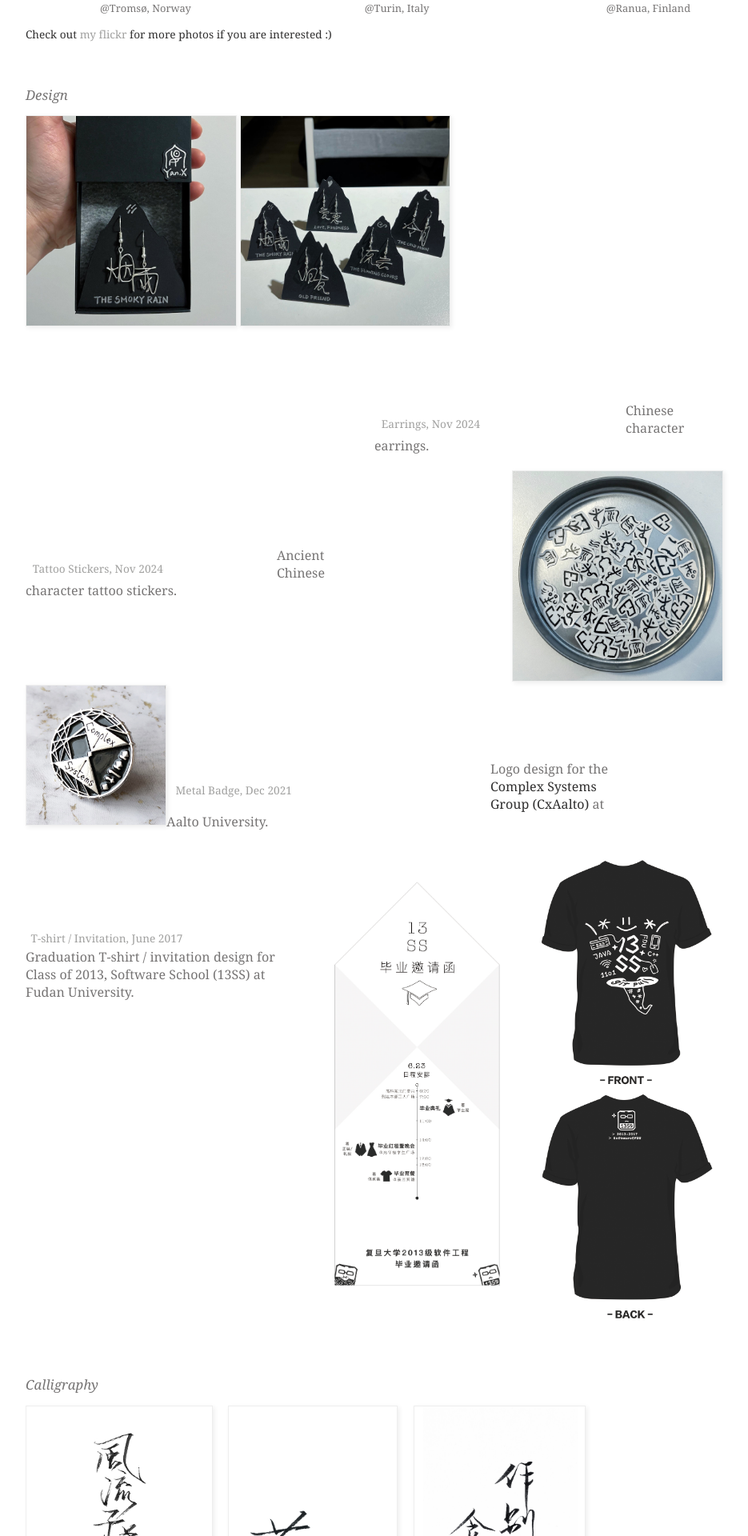
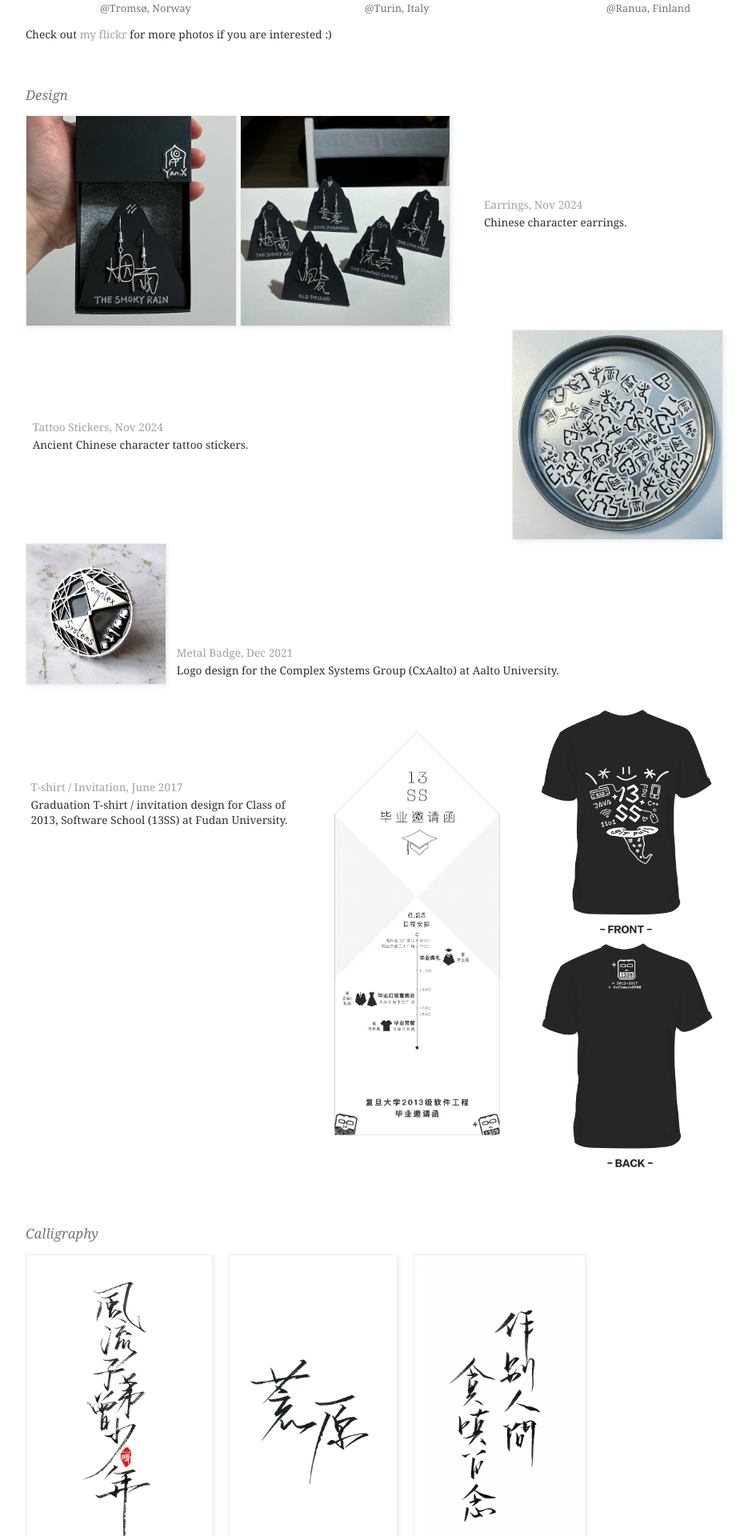
Before and after one commit to yanxxia/yanxxia.github.io, a Jekyll site: the page built from gallery.html, in a window 1280 px wide. Shown: the part 512-2432 px from the top of the page at 80% size, without its empty margins (172-1107 px from the left). Built offline with Jekyll 4.4.1, drawn with Linux system fonts in a browser that asks for light colours.

Commit message:
Update gallery page

```diff
--- a/_sass/main.scss
+++ b/_sass/main.scss
@@ -351,7 +351,7 @@ body {
 }
 
 .design-description-div.earrings {
-  width: 50%;
+  width: 35%;
   float: right;
 }
 
@@ -367,6 +367,15 @@ body {
 
 .design-time.ss {
   width: 100%;
+}
+
+.design-description {
+  width: 100%;
+  float: left;
+  font-size: 85%;
+  color: $dark-color;
+  margin-left: 2%;
+  margin-top: 0px;
 }
 
 .calligraphy-div {
```
